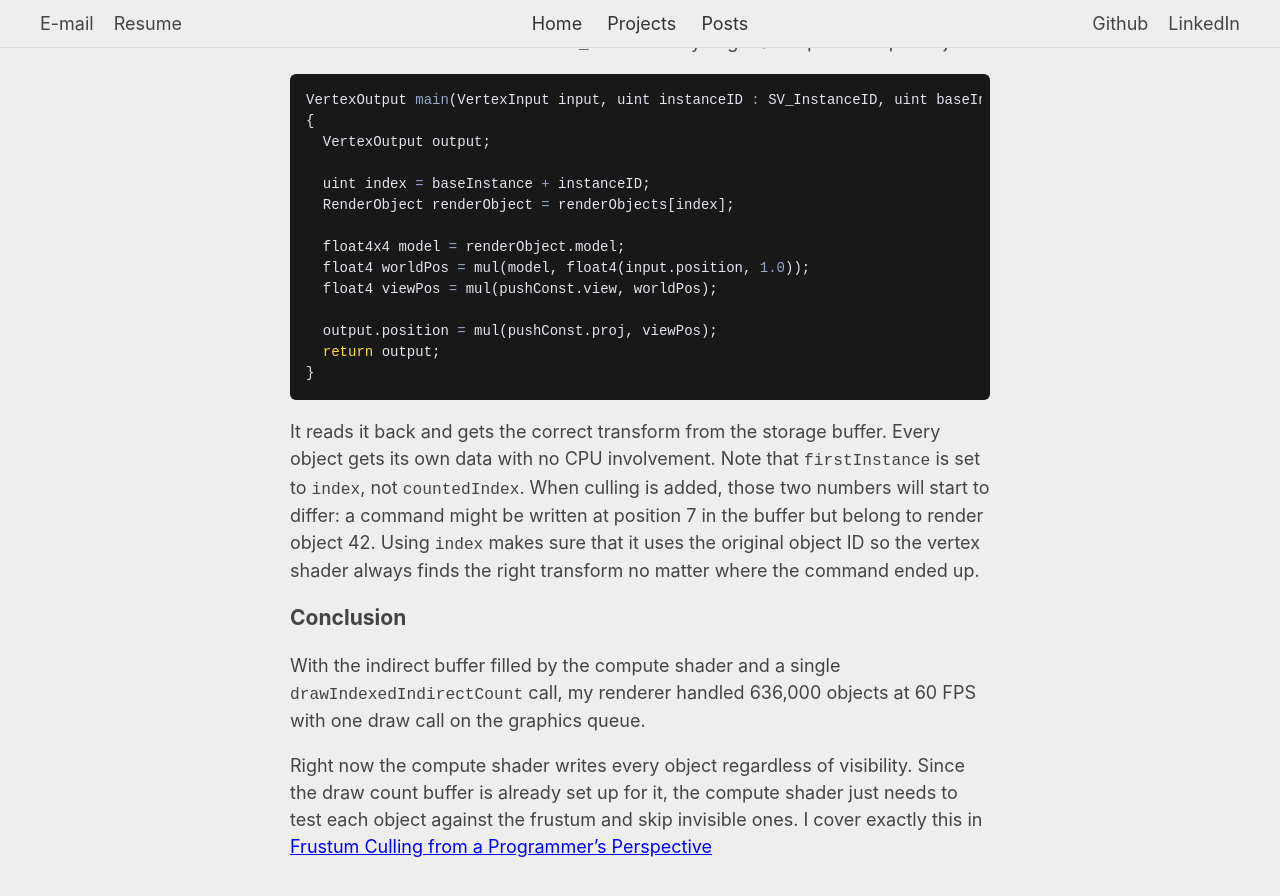
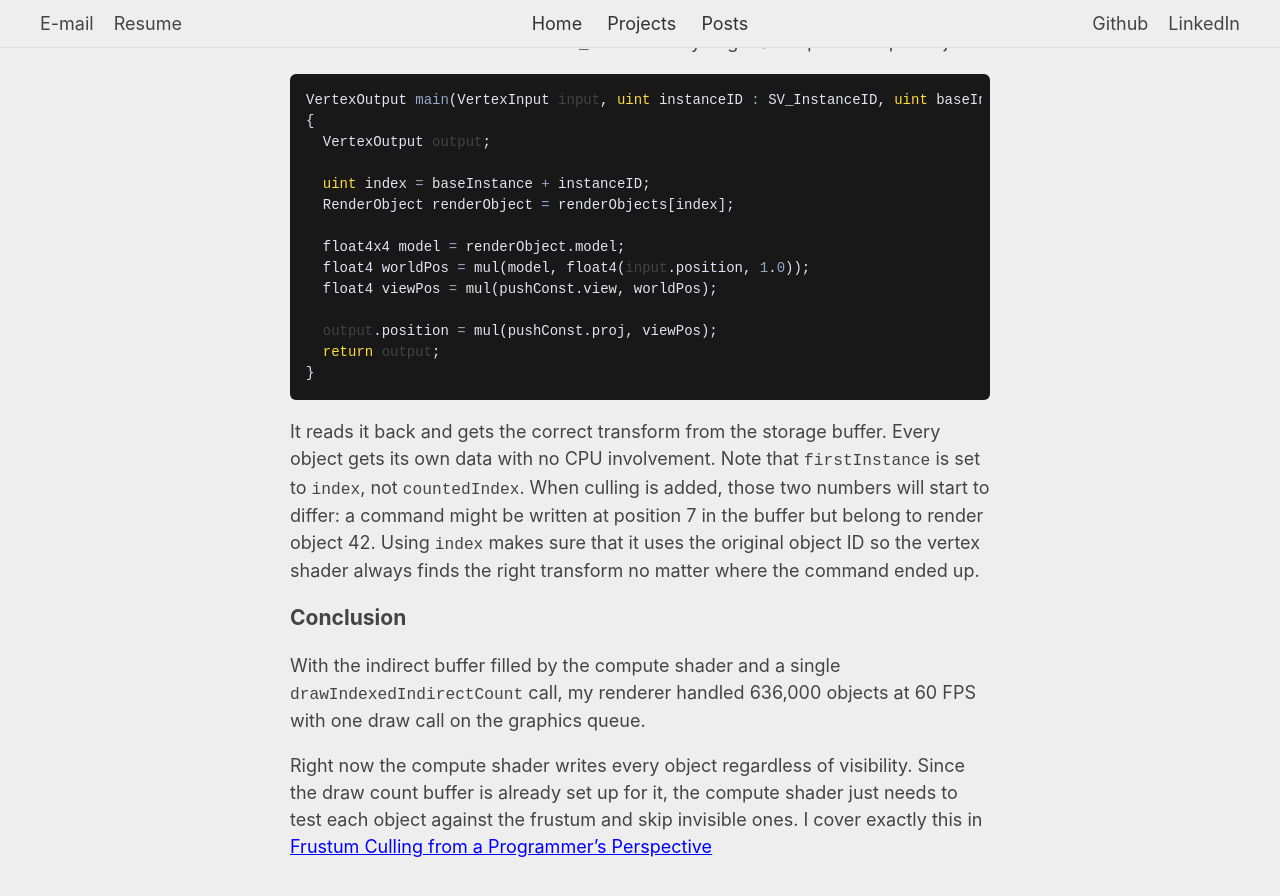
Before and after one commit to bakjedev/bakjedev.github.io, a Jekyll site: the page built from _pages/gpu_driven.md, in a window 1280 px wide and 900 px high, scrolled down 3353 px. Shown: the top 896 px of the window. Built offline with Jekyll 4.4.1, drawn with Linux system fonts in a browser that asks for light colours.

Commit message:
change code block lang for slang shaders to glsl

````diff
--- a/_pages/gpu_driven.md
+++ b/_pages/gpu_driven.md
@@ -63,7 +63,7 @@
 Then the compute shader looks like this:
 
 {% raw %}
-```cpp
+```glsl
 void main(uint3 dispatchThreadID : SV_DispatchThreadID)
 {
   uint index = dispatchThreadID.x;
@@ -99,7 +99,7 @@
 In the vertex shader, `SV_StartInstanceLocation` receives whatever was written to `firstInstance`. Combined with `SV_InstanceID` you get a unique index per object:
 
 {% raw %}
-```cpp
+```glsl
 VertexOutput main(VertexInput input, uint instanceID : SV_InstanceID, uint baseInstance : SV_StartInstanceLocation, uint drawID : SV_DrawIndex)
 {
   VertexOutput output;
````
Also changed, not shown: _pages/visibility_buffer.md (+1 -1 lines).
